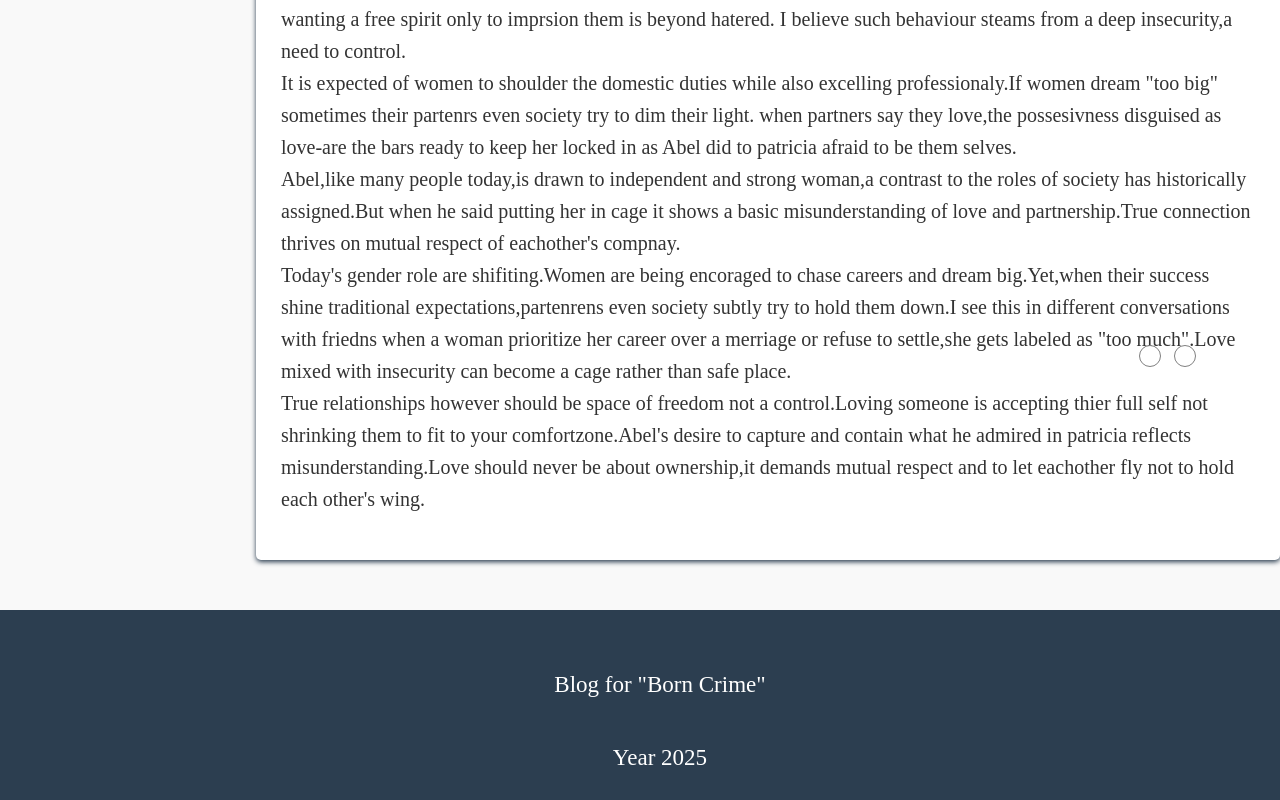
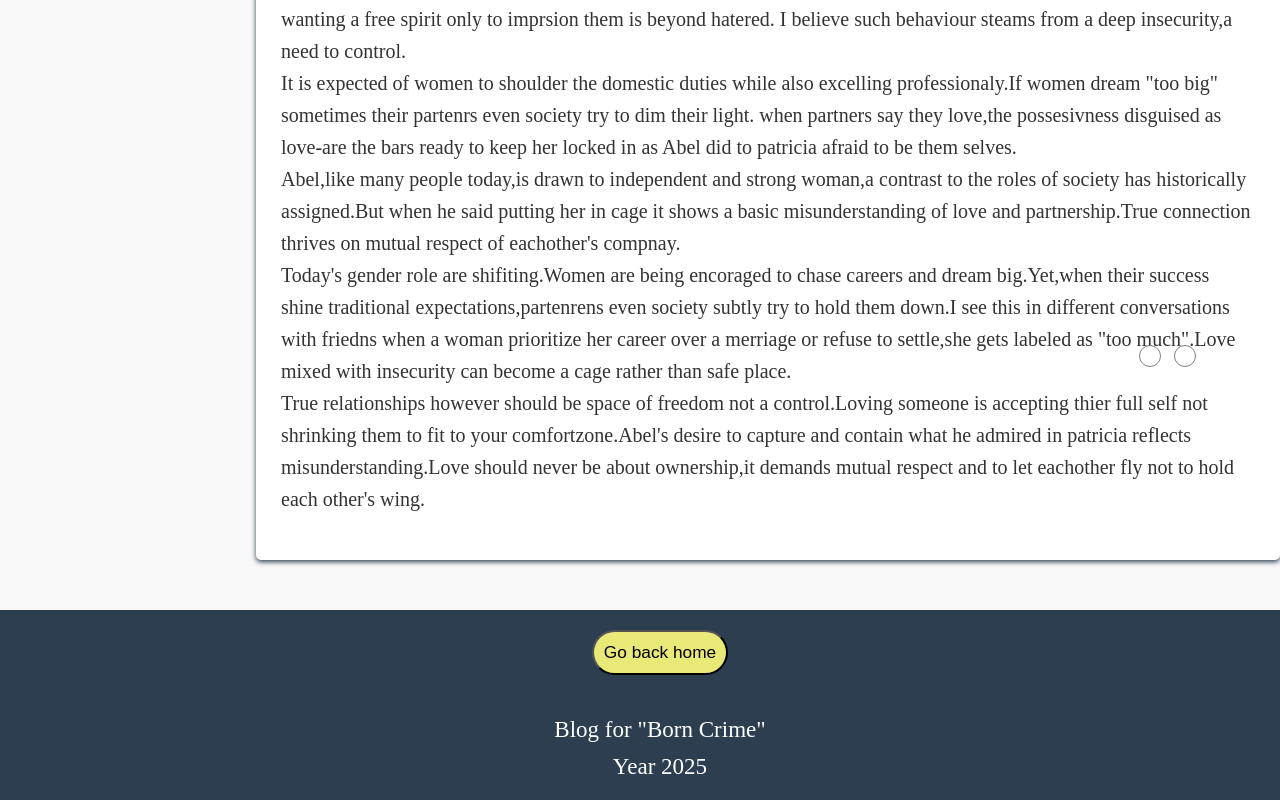
Before and after one commit to SemhalEstifanos/personal-blog, a plain HTML site: page index.html in a window 1280 px wide. Shown: the part 1033-1833 px from the top of the page. Drawn offline with Linux system fonts and the light colour scheme.

Commit message:
made change

```diff
--- a/index.html
+++ b/index.html
@@ -100,9 +100,12 @@
     </script>
 
     <footer>
-        <p> Blog for "Born Crime"</p>
-        <p> Year 2025</p>
+        <button id="back"> <a href="https://nyjgrops.netlify.app/">Go back home</a></button>
+        <p> Blog for "Born Crime"<br>
+        Year 2025</p>
+
         <div class="social-platforms">
+
             <a  class="disappear"  id="socials" class="fa-brands fa-instagram" href="https://www.google.com/search?q=borncrime+intagram&oq=borncrime+intagram&gs_lcrp=EgZjaHJvbWUyBggAEEUYOTIJCAEQIRgKGKABMgkIAhAhGAoYoAEyCQgDECEYChigATIHCAQQIRiPAjIHCAUQIRiPAtIBCTEyNDU3ajBqN6gCALACAA&sourceid=chrome&ie=UTF-8"></a>
             <a   class="disappear"  id="socials" class="fa-brands fa-facebook-f" href="http://semhalestifanos.facebook.com/"></a>
         </div>
--- a/style.css
+++ b/style.css
@@ -168,6 +168,21 @@ footer{
     font-size: 100px;
 }
 
+#back{
+    border-radius: 200px;
+    text-decoration: none;
+    padding: 10px;
+    font-size: 1.2em;
+    background-color: rgb(233, 233, 120);
+
+
+
+}
+#back a{
+    text-decoration: none;
+    color:black;
+}
+
 @media only screen and (max-width: 768px) {
     body{
 
```
